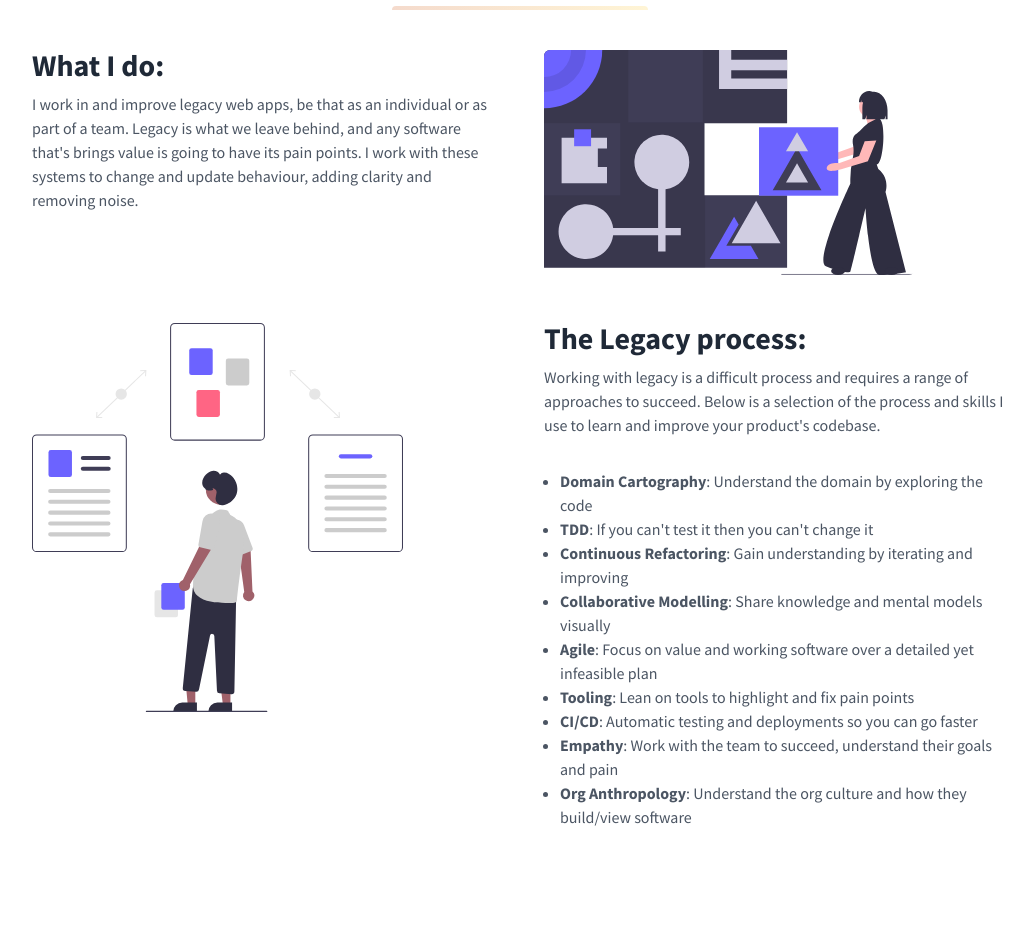
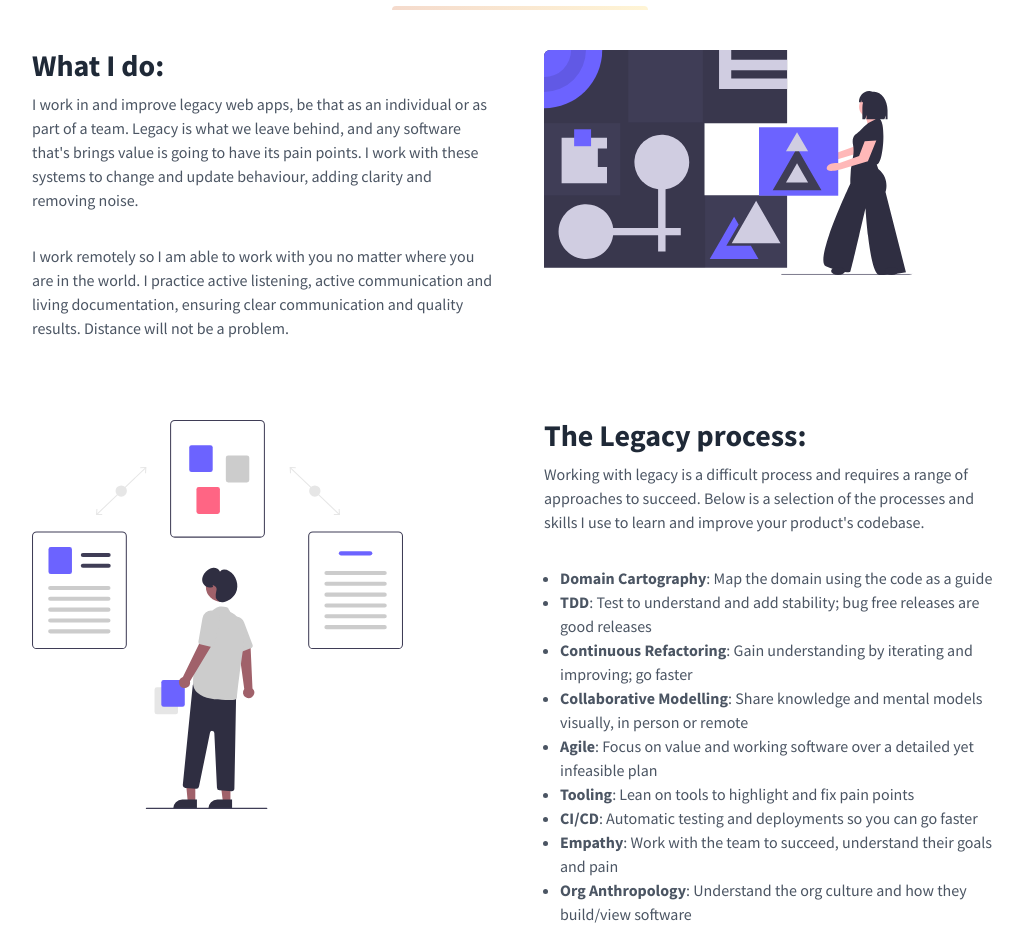
Before and after one commit to barryosull/barryosull.com-lfs, a PHP site: template slim/views/home.php in a window 1280 px wide. Shown: the part 782-1712 px from the top of the page, without its empty margins (120-1153 px from the left). Run offline with PHP 8.4, Linux system fonts and the light colour scheme; the template is opened without the code that fills it, so the values that code supplies are empty.

Commit message:
Tweak the language and fix grammar mistakes.

```diff
--- a/slim/views/home.php
+++ b/slim/views/home.php
@@ -54,6 +54,9 @@
                 <p class="text-gray-600 mb-8">
                     I work in and improve legacy web apps, be that as an individual or as part of a team. Legacy is what we leave behind, and any software that's brings value is going to have its pain points. I work with these systems to change and update behaviour, adding clarity and removing noise.
                 </p>
+                <p class="text-gray-600 mb-8">
+                    I work remotely so I am able to work with you no matter where you are in the world. I practice active listening, active communication and living documentation, ensuring clear communication and quality results. Distance will not be a problem.
+                </p>
             </div>
             <div class="w-full sm:w-1/2 p-6">
                 <img class="w-full md:w-4/5 z-50 rounded-md" src="/images/undraw_abstract_x68e.svg" alt="what I do">
@@ -69,13 +72,13 @@
                     The Legacy process:
                 </h3>
                 <p class="text-gray-600 mb-8">
-                    Working with legacy is a difficult process and requires a range of approaches to succeed. Below is a selection of the process and skills I use to learn and improve your product's codebase.
+                    Working with legacy is a difficult process and requires a range of approaches to succeed. Below is a selection of the processes and skills I use to learn and improve your product's codebase.
                 </p>
                 <ul class="text-gray-600 mb-8 list-disc pl-4">
-                    <li><b>Domain Cartography</b>: Understand the domain by exploring the code</li>
-                    <li><b>TDD</b>: If you can't test it then you can't change it</li>
-                    <li><b>Continuous Refactoring</b>: Gain understanding by iterating and improving</li>
-                    <li><b>Collaborative Modelling</b>: Share knowledge and mental models visually</li>
+                    <li><b>Domain Cartography</b>: Map the domain using the code as a guide</li>
+                    <li><b>TDD</b>: Test to understand and add stability; bug free releases are good releases</li>
+                    <li><b>Continuous Refactoring</b>: Gain understanding by iterating and improving; go faster</li>
+                    <li><b>Collaborative Modelling</b>: Share knowledge and mental models visually, in person or remote</li>
                     <li><b>Agile</b>: Focus on value and working software over a detailed yet infeasible plan</li>
                     <li><b>Tooling</b>: Lean on tools to highlight and fix pain points</li>
                     <li><b>CI/CD</b>: Automatic testing and deployments so you can go faster</li>
```
